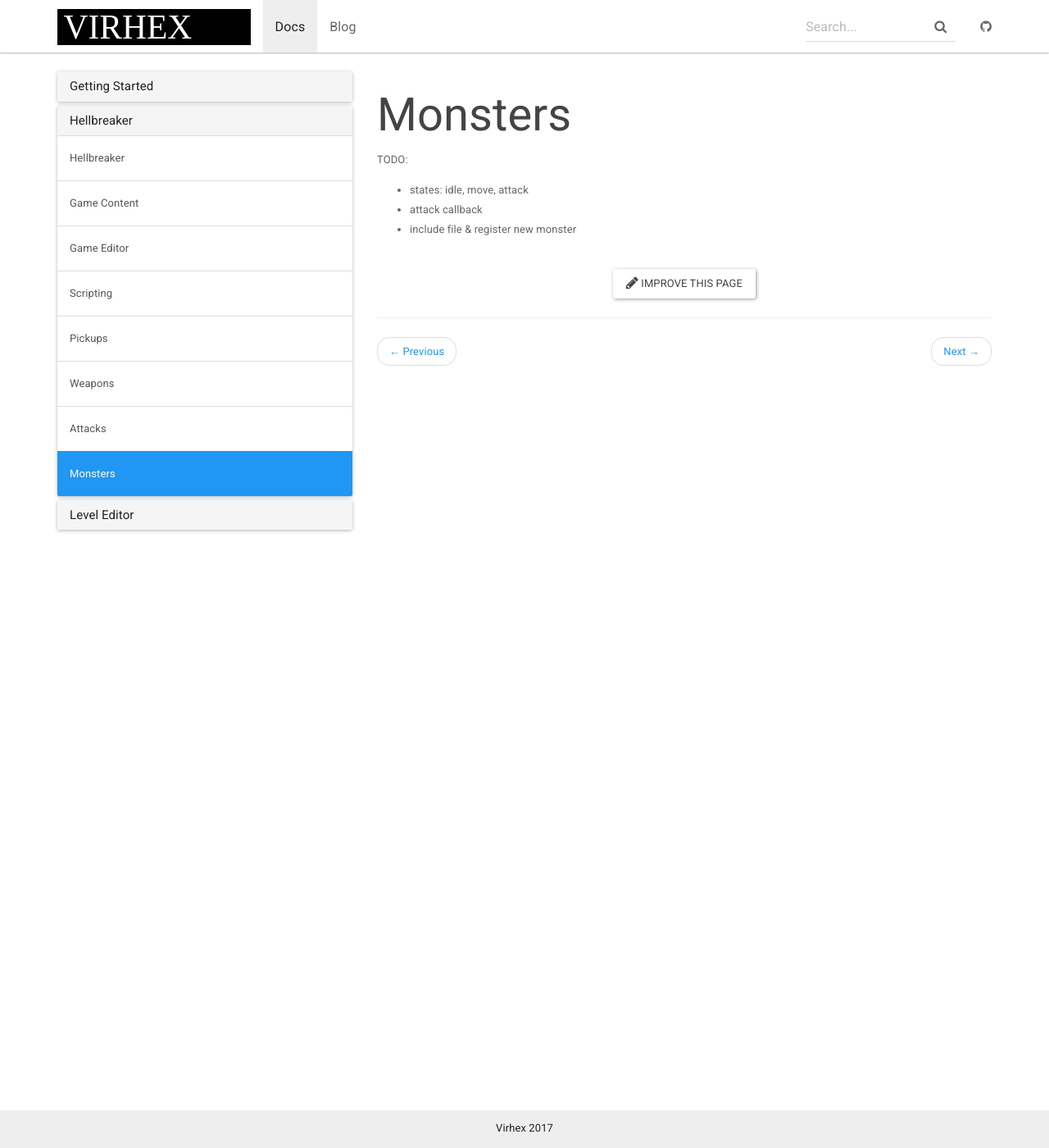
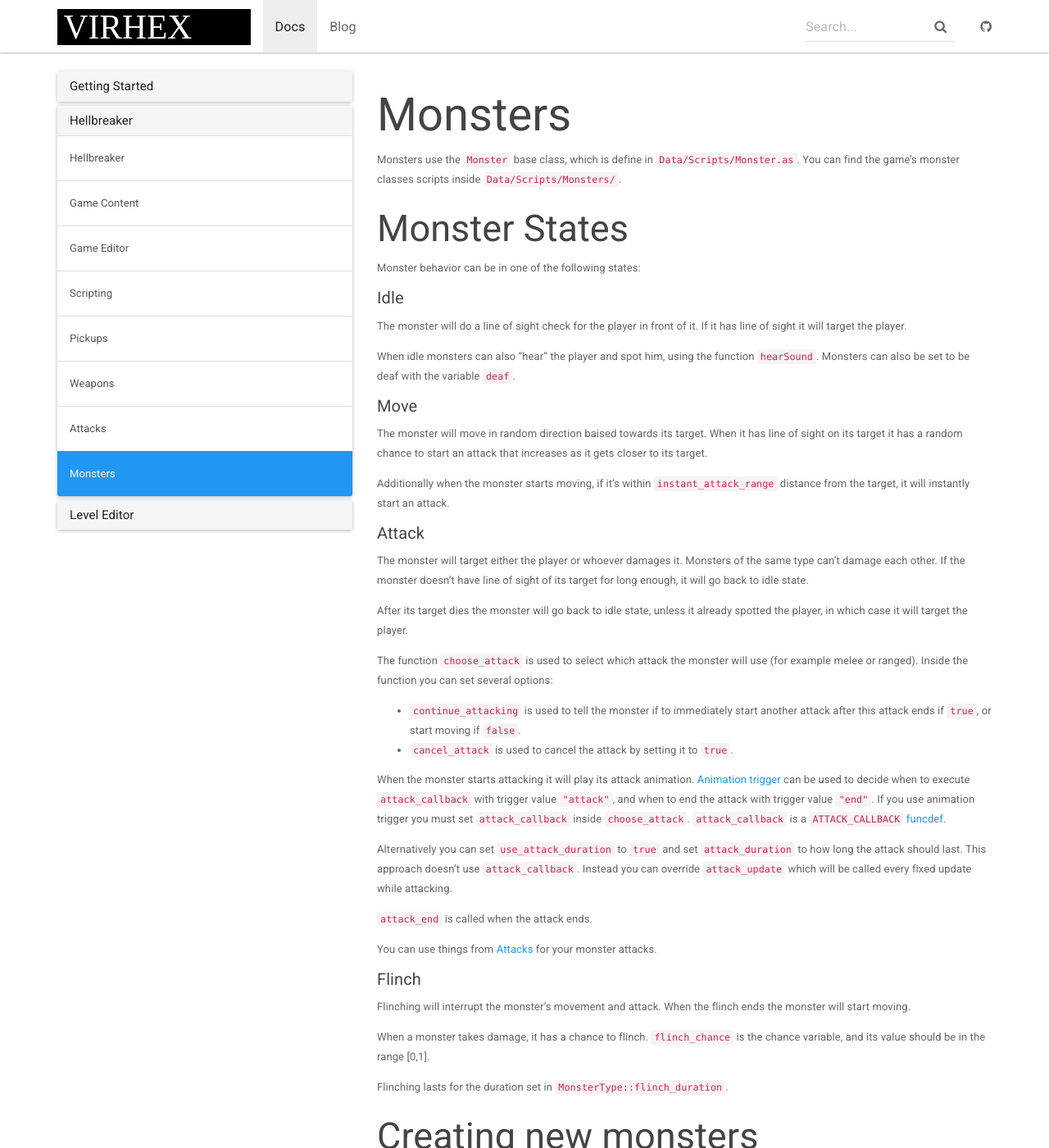
Before and after one commit to Virhex/virhex.github.io, a Jekyll site: the page built from _docs/hellbreaker/monsters.md, in a window 1280 px wide and 1400 px high. Shown: the whole window at 82% size. Built offline with Jekyll 4.4.1, drawn with Linux system fonts in a browser that asks for light colours; nearby versions of some CDN libraries; some of the changed text lies outside the part shown.

Commit message:
Monsters documentation

```diff
--- a/_docs/hellbreaker/monsters.md
+++ b/_docs/hellbreaker/monsters.md
@@ -3,7 +3,81 @@ title: Monsters
 permalink: /docs/hellbreaker/monsters/
 ---
 
-TODO:
-- states: idle, move, attack
-- attack callback
-- include file & register new monster
+Monsters use the `Monster` base class, which is define in `Data/Scripts/Monster.as`.
+You can find the game's monster classes scripts inside `Data/Scripts/Monsters/`.
+
+## Monster States
+
+Monster behavior can be in one of the following states:
+
+##### Idle
+The monster will do a line of sight check for the player in front of it. If it has line of sight it will target the player.
+
+When idle monsters can also "hear" the player and spot him, using the function `hearSound`.
+Monsters can also be set to be deaf with the variable `deaf`.
+
+
+##### Move
+The monster will move in random direction baised towards its target.
+When it has line of sight on its target it has a random chance to start an attack that increases as it gets closer to its target.
+
+Additionally when the monster starts moving, if it's within `instant_attack_range` distance from the target, it will instantly start an attack.
+
+
+##### Attack
+The monster will target either the player or whoever damages it.
+Monsters of the same type can't damage each other.
+If the monster doesn't have line of sight of its target for long enough, it will go back to idle state.
+
+After its target dies the monster will go back to idle state, unless it already spotted the player, in which case it will target the player.
+
+The function `choose_attack` is used to select which attack the monster will use (for example melee or ranged).
+Inside the function you can set several options:
+- `continue_attacking` is used to tell the monster if to immediately start another attack after this attack ends if `true`, or start moving if `false`.
+- `cancel_attack` is used to cancel the attack by setting it to `true`.
+
+When the monster starts attacking it will play its attack animation. [Animation trigger](https://urho3d.github.io/documentation/HEAD/_skeletal_animation.html#SkeletalAnimation_Triggers) can be used to decide when to execute `attack_callback` with trigger value `"attack"`, and when to end the attack with trigger value `"end"`.
+If you use animation trigger you must set `attack_callback` inside `choose_attack`. `attack_callback` is a `ATTACK_CALLBACK` [funcdef](http://www.angelcode.com/angelscript/sdk/docs/manual/doc_global_funcdef.html).
+
+Alternatively you can set `use_attack_duration` to `true` and set `attack_duration` to how long the attack should last.
+This approach doesn't use `attack_callback`. Instead you can override `attack_update` which will be called every fixed update while attacking.
+
+`attack_end` is called when the attack ends.
+
+You can use things from [Attacks]({{site.baseurl}}/docs/hellbreaker/attacks) for your monster attacks.
+
+
+##### Flinch
+Flinching will interrupt the monster's movement and attack.
+When the flinch ends the monster will start moving.
+
+When a monster takes damage, it has a chance to flinch.
+`flinch_chance` is the chance variable, and its value should be in the range [0,1].
+
+Flinching lasts for the duration set in `MonsterType::flinch_duration`.
+
+
+## Creating new monsters
+
+##### Existing behavior
+You can create new variation of an existing monster by copying its node object and editing its properties.
+can use the [game editor]({{site.baseurl}}/docs/hellbreaker/game-editor) for that.
+The game's monster node object files are inside `Data/Objects/Monster/`.
+
+
+##### New behavior
+
+You can create new monster behavior
+
+###### MonsterType
+`MonsterType` holds information that is the same across all instances of the monster class, for example animations and sounds.
+
+You need to create a new `MonsterType` instance using the function `game.levelInfo.add_monster_type` and set its variables.
+The game does that for its monsters inside a function, and calls all those monster type functions in the function `RegisterMonsters` which is defined in `Data/Scripts/Monsters.as` and called when the level starts.
+
+###### Monster
+Derive your new monster class from `Monster`. `MonsterFly` is also available.
+
+In your class's constructor set `Monster::type` to your `MonsterType` using the function `game.levelInfo.get_monster_type`.
+
+From here you're free to do anything. Look at the game's monster scripts for examples of how monsters can be implemented.
```
Also changed, not shown: _docs/hellbreaker/hellbreaker.md (+3 -0 lines), _docs/hellbreaker/pickups.md (+2 -1 lines), _docs/hellbreaker/scripting.md (+10 -3 lines), _docs/hellbreaker/weapons.md (+1 -1 lines), _docs/level-editor/level-editor.md (+1 -0 lines).
